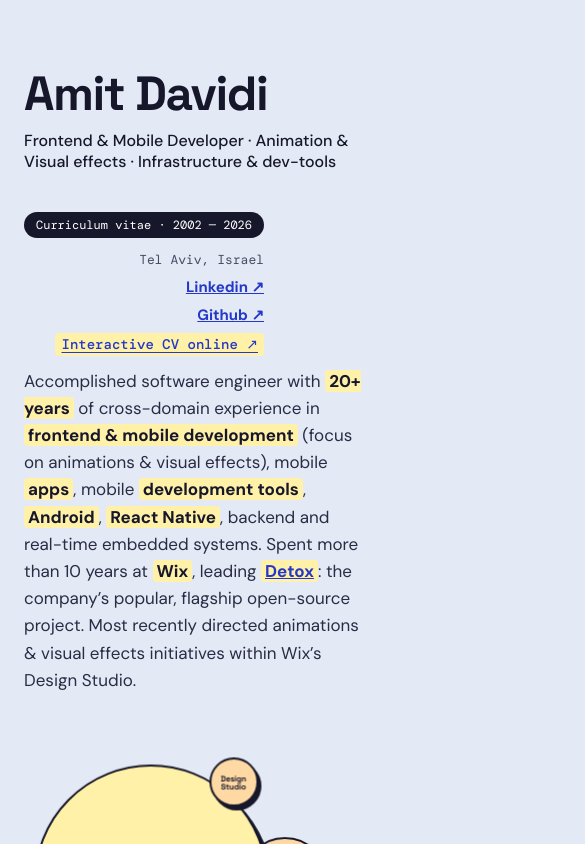
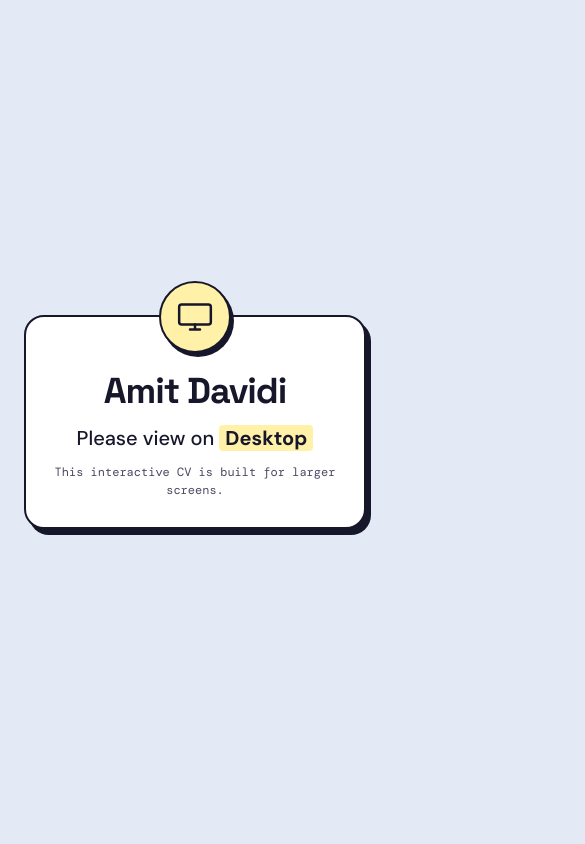
Before and after one commit to d4vidi/cv, a React (Vite) app: page / in a window 390 px wide. Shown: the top 844 px of the page, 585 px wide, since content can reach past the window. Built offline with nearby package versions, Linux system fonts and the light colour scheme.

Commit message:
Ban mobile browsers, require min width

```diff
--- a/src/App.jsx
+++ b/src/App.jsx
@@ -7,6 +7,7 @@
 import Hobbies from './components/Hobbies.jsx';
 import DetailDialog from './components/DetailDialog.jsx';
 import StaticTimeline from './components/StaticTimeline.jsx';
+import MobileNotice, { useIsMobile } from './components/MobileNotice.jsx';
 import { IS_PRINTABLE } from './mode.js';
 
 export default function App() {
@@ -25,6 +26,9 @@
     triggerRef.current = null;
   }, []);
 
+  const isMobile = useIsMobile();
+  if (isMobile && !IS_PRINTABLE) return <MobileNotice />;
+
   return (
     <>
       <div className="page">
--- /dev/null
+++ b/src/components/MobileNotice.jsx
@@ -0,0 +1,40 @@
+import { useSyncExternalStore } from 'react';
+import { PROFILE } from '../data/cv.js';
+
+// Phones and tablets (incl. iPads, which pose as Macs) are fixed traits, so they're resolved once
+const ua = navigator.userAgent;
+const isPhone = navigator.userAgentData?.mobile ?? /Mobi|Android.+Mobile|iPhone|iPod/i.test(ua);
+const isTablet = (navigator.platform === 'MacIntel' && navigator.maxTouchPoints > 1) || /iPad|Android(?!.*Mobile)/i.test(ua);
+// Touch-only devices miss the hover effects; this also catches phones requesting the desktop site
+const isTouchOnly = window.matchMedia('(hover: none) and (pointer: coarse)').matches;
+const IS_MOBILE_DEVICE = isPhone || isTablet || isTouchOnly;
+
+// The interactive timeline layout needs at least X pixels in width (experimentation shows), on any device.
+// `screen` keeps printing (narrow A4 media) -- unaffected
+const query = window.matchMedia('screen and (max-width: 1180px)');
+const subscribe = (cb) => {
+  query.addEventListener('change', cb);
+  return () => query.removeEventListener('change', cb);
+};
+
+export function useIsMobile() {
+  return useSyncExternalStore(subscribe, () => IS_MOBILE_DEVICE || query.matches);
+}
+
+export default function MobileNotice() {
+  return (
+    <main className="mobile">
+      <div className="mobile-card tile">
+        <div className="mobile-icon" aria-hidden="true">
+          <svg viewBox="0 0 48 48" width="40" height="40" fill="none" stroke="#17172B" strokeWidth="3" strokeLinejoin="round" strokeLinecap="round">
+            <rect x="5" y="9" width="38" height="24" rx="3" />
+            <path d="M18 39h12M24 33v6" />
+          </svg>
+        </div>
+        <h1 className="fd mobile-name">{PROFILE.name}</h1>
+        <p className="mobile-msg">Please view on <strong>Desktop</strong></p>
+        <p className="fm muted mobile-hint">This interactive CV is built for larger screens.</p>
+      </div>
+    </main>
+  );
+}
--- a/src/styles/global.css
+++ b/src/styles/global.css
@@ -104,6 +104,16 @@
 .links a{font-weight:700;font-size:15px}
 .back{align-self:flex-start;border-radius:999px;padding:0 18px;min-height:44px;font:inherit;font-size:14px;font-weight:700;cursor:pointer}
 
+/* Mobile notice (narrow screens get a message instead of the CV) */
+.mobile{min-height:100vh;min-height:100dvh;display:flex;align-items:center;justify-content:center;padding:24px;box-sizing:border-box}
+.mobile-card{position:relative;width:100%;max-width:360px;padding:56px 24px 28px;box-sizing:border-box;display:flex;flex-direction:column;align-items:center;gap:12px;text-align:center;animation:pop .5s cubic-bezier(.3,1.5,.4,1) both}
+.mobile-icon{position:absolute;top:-36px;width:72px;height:72px;border-radius:50%;border:2px solid #17172B;background:#FFF1A8;box-shadow:3px 4px 0 #17172B;display:flex;align-items:center;justify-content:center;box-sizing:border-box}
+.mobile-name{margin:0;font-size:36px;line-height:1}
+.mobile-msg{margin:4px 0 0;font-size:20px;font-weight:500}
+.mobile-msg strong{font-weight:700;background:#FFF1A8;padding:0 6px;border-radius:4px}
+.mobile-hint{margin:0;font-size:12px;line-height:1.5}
+@media (prefers-reduced-motion: reduce){.mobile-card{animation:none}}
+
 /* Static single pager (?printable) */
 .static .bubble{cursor:default;transition:none}
 .static .bubble:hover,.static .bubble:active{background:var(--tint);transform:none;box-shadow:5px 6px 0 #17172B;z-index:auto}
```
